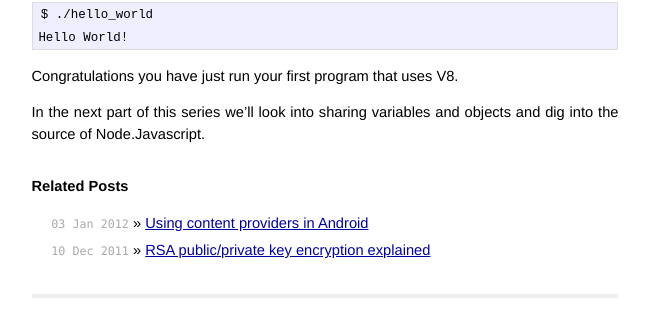
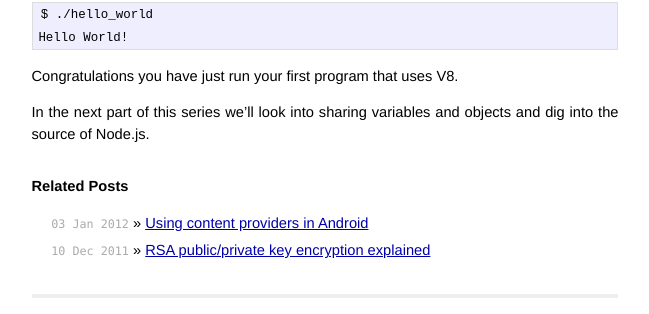
Before and after one commit to jcla1/jcla1.github.com, a Jekyll site: the page built from _posts/2012-01-07-exploring-the-v8-js-engine-part-1.markdown, in a window 1280 px wide and 900 px high, scrolled down 1263 px. Shown: the part 512-826 px from the top of the window, without its empty margins (315-964 px from the left). Built offline with Jekyll 4.4.1, drawn with Linux system fonts in a browser that asks for light colours; some of the changed text lies outside the part shown.

Commit message:
fixed typos

```diff
--- a/_posts/2012-01-07-exploring-the-v8-js-engine-part-1.markdown
+++ b/_posts/2012-01-07-exploring-the-v8-js-engine-part-1.markdown
@@ -13,7 +13,7 @@ First of all some basic facts:
 
 -	Developed and maintained by Google
 -	Javascript engine behind Google Chrome
--	Also powers Node.Javascript
+-	Also powers Node.js
 -	Really Fast!
 
 V8 is written in C++ so you should have basic understanding of OOP and some C/C++ knowledge wouldn't do bad too.
@@ -73,4 +73,4 @@ directory. Then you execute the file and it should print out "Hello World!" (wit
 
 Congratulations you have just run your first program that uses V8.
 
-In the next part of this series we'll look into sharing variables and objects and dig into the source of Node.Javascript.
+In the next part of this series we'll look into sharing variables and objects and dig into the source of Node.js.
```
